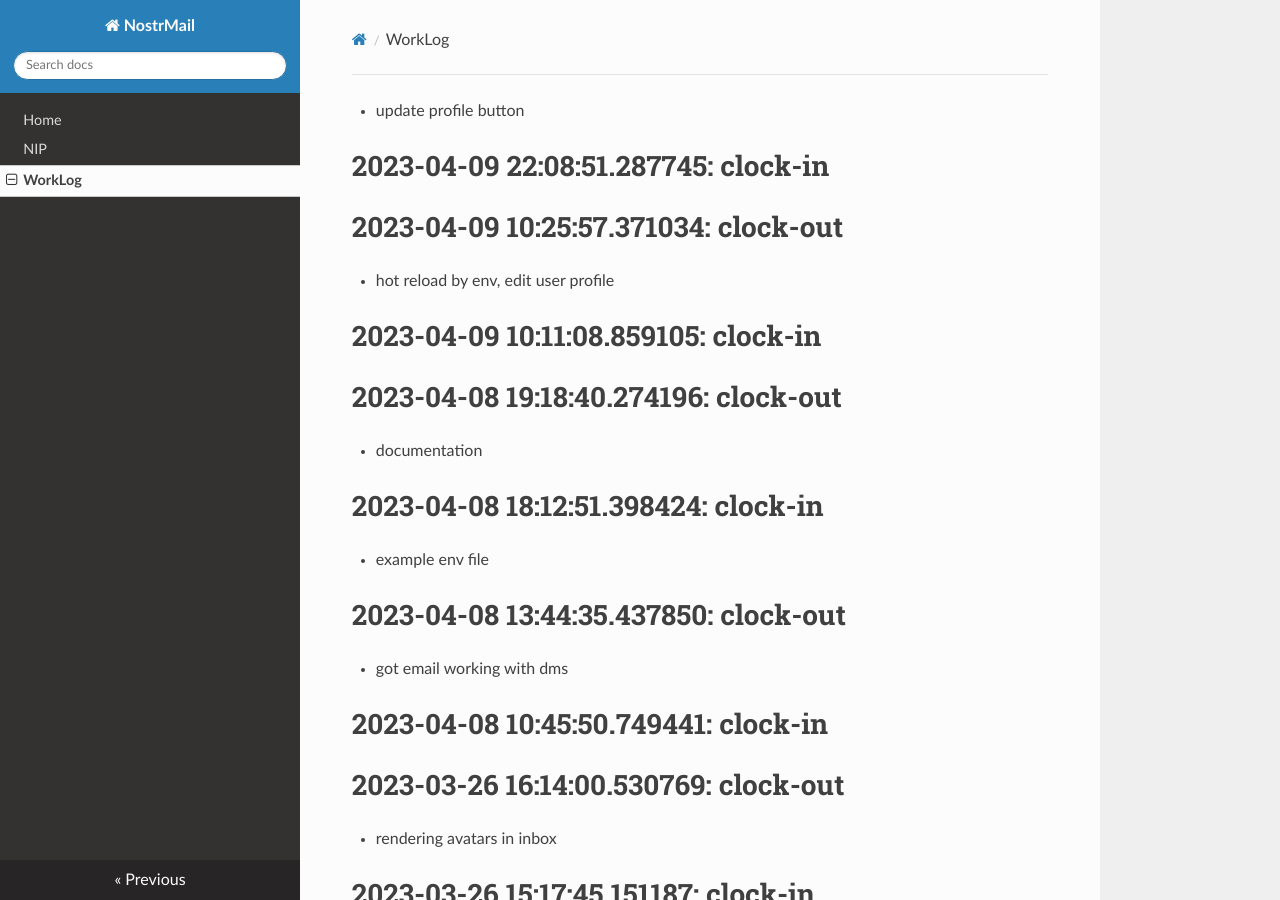
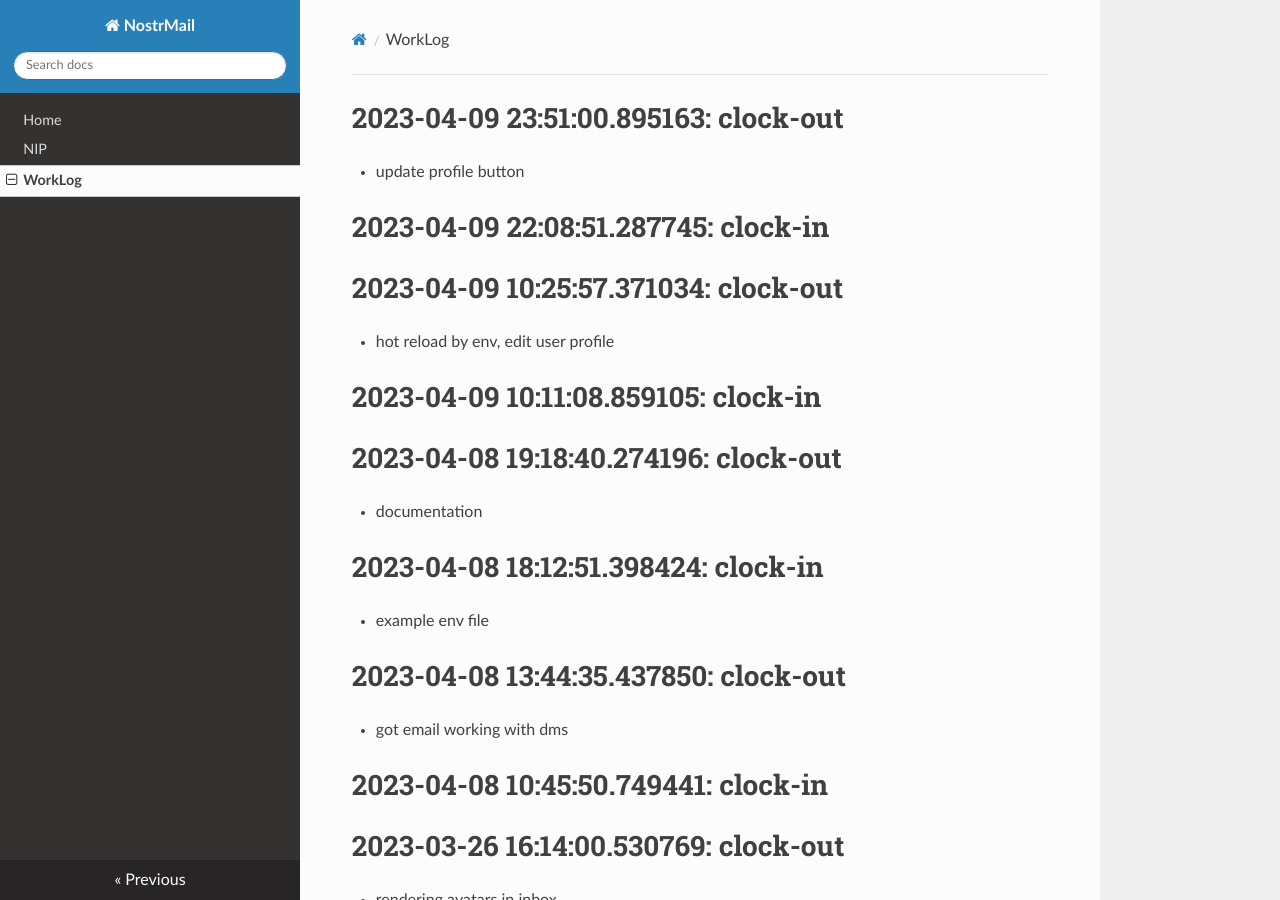
Before and after one commit to asherp/nostr-mail, an MkDocs documentation site: the page built from docs/WorkLog.md, in a window 1280 px wide and 900 px high. Built offline with MkDocs 1.6.1, drawn with Linux system fonts in a browser that asks for light colours; nearby versions of some CDN libraries.

Commit message:
clock-out

```diff
--- a/WorkLog.md
+++ b/WorkLog.md
@@ -1,3 +1,5 @@
+# 2023-04-09 23:51:00.895163: clock-out
+
 * update profile button
 
 # 2023-04-09 22:08:51.287745: clock-in
```
